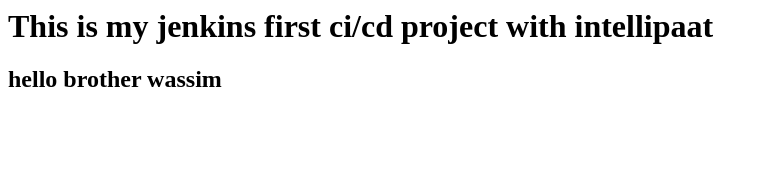
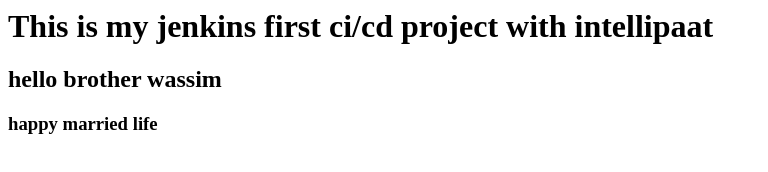
Before and after one commit to gsarwarsaif/website, a plain HTML site: page index.html in a window 1280 px wide. Shown: the whole page, without its empty margins (0-768 px from the left). Drawn offline with Linux system fonts and the light colour scheme.

Commit message:
kjihdsf asfs

```diff
--- a/index.html
+++ b/index.html
@@ -4,5 +4,6 @@
 <body>
 <h1>This is my jenkins first ci/cd project with intellipaat</h1>
 <h2>hello brother wassim</h2>
+<h3>happy married life</h3>
 </body>
 </html>
```
